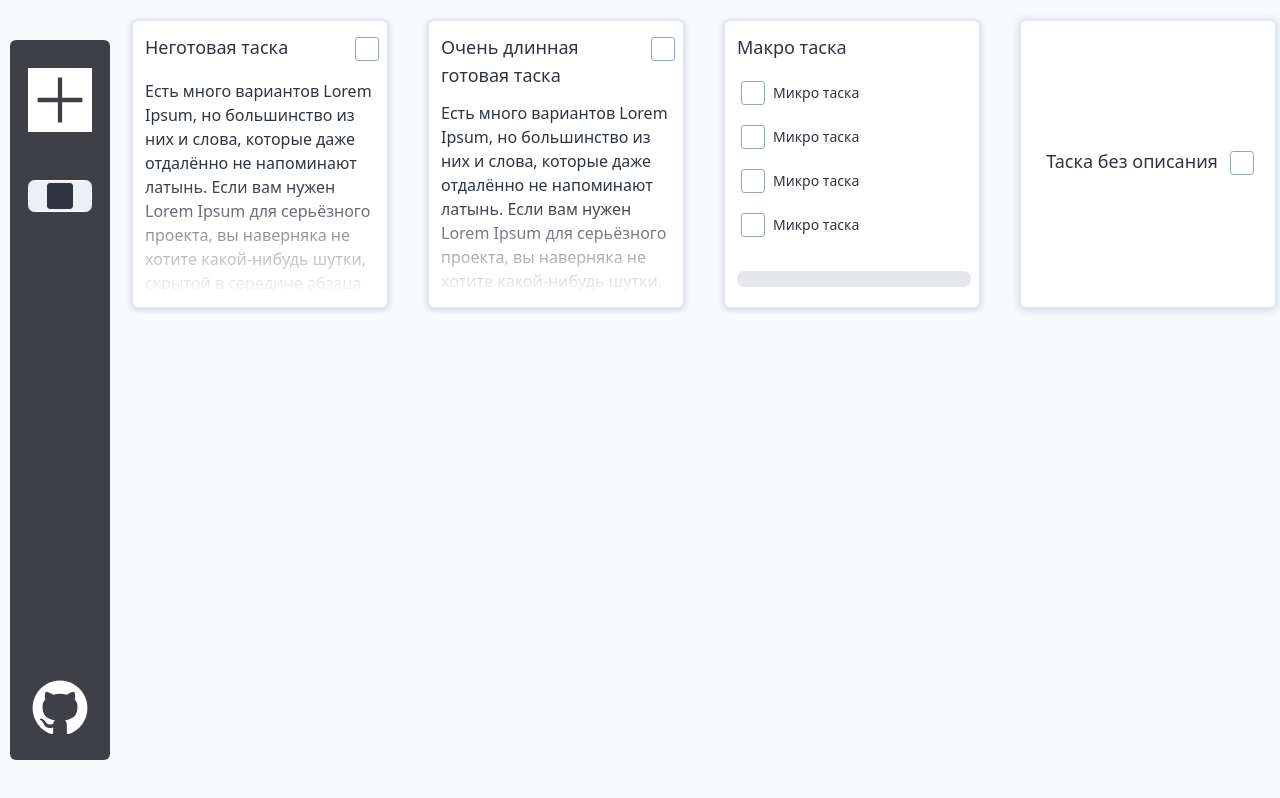
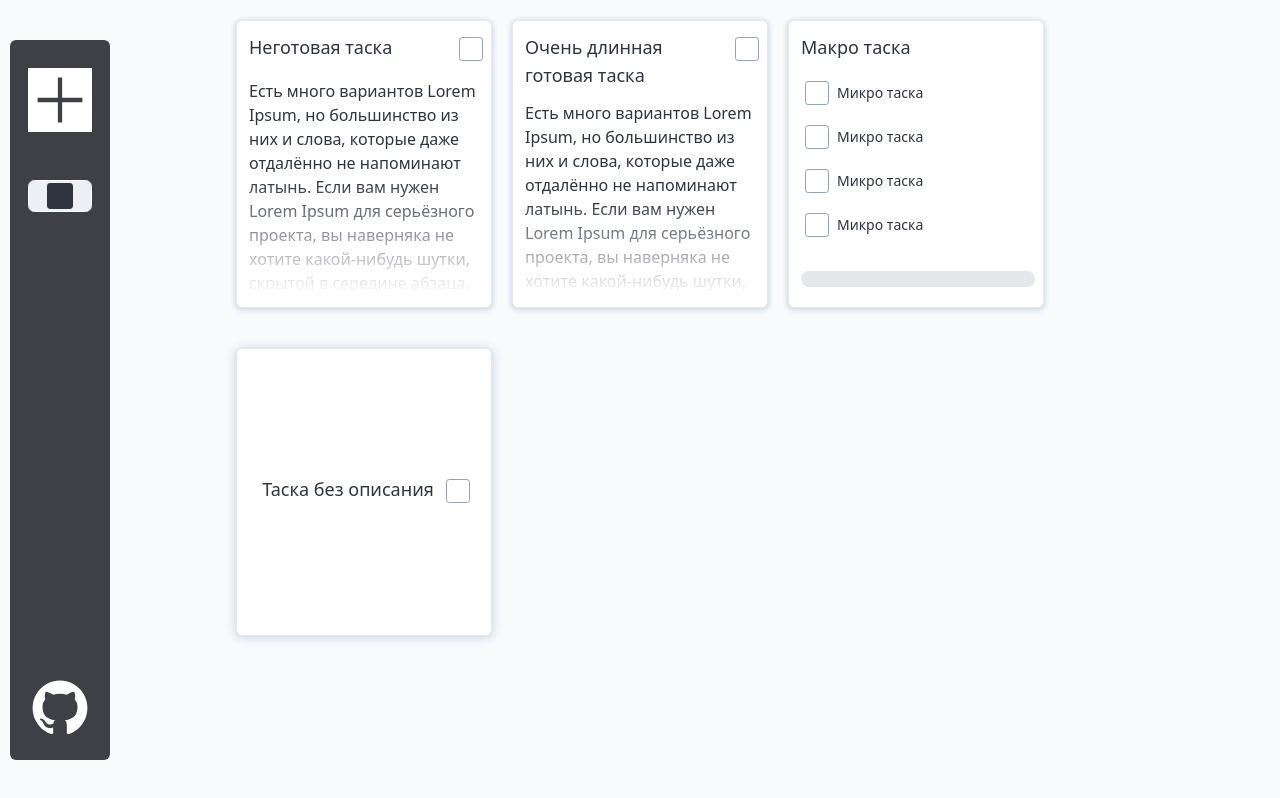
Before and after one commit to al-revenko/vtasks, a Vue app: page / in a window 1280 px wide. Built offline with nearby package versions, Linux system fonts and the light colour scheme.

Commit message:
Адаптировал CardsLayout под малые экраны Добавил отступы снизу в PageLayout Теперь ширина TaskCard задается родителем Изменил язык документа index.html с en на ru

```diff
--- a/index.html
+++ b/index.html
@@ -1,5 +1,5 @@
 <!doctype html>
-<html lang="en">
+<html lang="ru">
   <head>
     <meta charset="UTF-8" />
     <link rel="icon" href="/favicon.ico" />
--- a/src/components/TaskCard.vue
+++ b/src/components/TaskCard.vue
@@ -2,15 +2,15 @@
   <template v-if="props.desc || hasTasks">
     <button
       data-id="TaskCard"
-      :class="
-        `grid grid-cols-1 grid-rows-[max-content_1fr] gap-3
-        h-72 w-64 pt-3 pl-3 pr-2 pb-3 text-start
+      :class="`
+        max-h-72
+        pt-3 pl-3 pr-2 pb-3
+        grid grid-cols-1 grid-rows-[max-content_1fr] gap-3
         transition-all ease-in duration-200
         bg-white border rounded-md shadow-[0px_1px_5px_1px]
+        text-start
         overflow-hidden
-        ` +
-        ' ' +
-        shadowColor
+        ` + shadowColor
       "
       @click="emit('click', props.id)"
     >
@@ -52,9 +52,7 @@
         transition-all ease-in duration-200
         bg-white border rounded-md shadow-[0px_1px_8px_1px]
         overflow-hidden
-        ` +
-        ' ' +
-        shadowColor
+        ` + shadowColor
       "
       @click="emit('click', props.id)"
     >
@@ -103,7 +101,7 @@ const emit = defineEmits(['click'])
 
 const shadowColor = computed(() =>
   isDoneModel.value
-    ? 'shadow-lime-600/65 hover:shadow-lime-600/90'
-    : 'shadow-slate-300 hover:shadow-rose-500',
+    ? ' shadow-lime-600/65 hover:shadow-lime-600/90'
+    : ' shadow-slate-300 hover:shadow-rose-500',
 )
 </script>
--- a/src/components/layouts/CardsLayout.vue
+++ b/src/components/layouts/CardsLayout.vue
@@ -1,8 +1,17 @@
 <template>
-  <div :data-id="'CardsLayout'" :class="'flex justify-center'">
+  <div
+    :data-id="'CardsLayout'"
+    :class="`
+      h-full w-full
+    `"
+  >
     <div
       :data-id="'CardsLayout__grid'"
-      :class="'grid gap-10 grid-cols-[max-content_max-content_max-content_max-content]'"
+      :class="`
+        grid gap-y-10 gap-x-5
+        grid-cols-[repeat(auto-fill,256px)]
+        justify-center
+      `"
     >
       <slot></slot>
     </div>
--- a/src/components/layouts/PageLayout.vue
+++ b/src/components/layouts/PageLayout.vue
@@ -2,10 +2,14 @@
   <div :data-id="'PageLayout'" :class="'w-full bg-slate-50'">
     <div
       :data-id="'PageLayout__grid-conatiner'"
-      :class="'max-w-screen-2xl min-h-screen mx-auto grid lg:grid-cols-[120px_1fr_120px] lg:grid-rows-1 grid-rows-[50px_1fr]'"
+      :class="`
+        max-w-screen-2xl min-h-screen
+        mx-auto grid
+        lg:grid-cols-[120px_1fr_120px] lg:grid-rows-1 grid-rows-[50px_1fr]
+      `"
     >
       <slot :name="'bar'" />
-      <div :data-id="'PageLayout__content'" :class="'px-3 pt-5'">
+      <div :data-id="'PageLayout__content'" :class="'px-3 py-5'">
         <slot />
       </div>
     </div>
```
